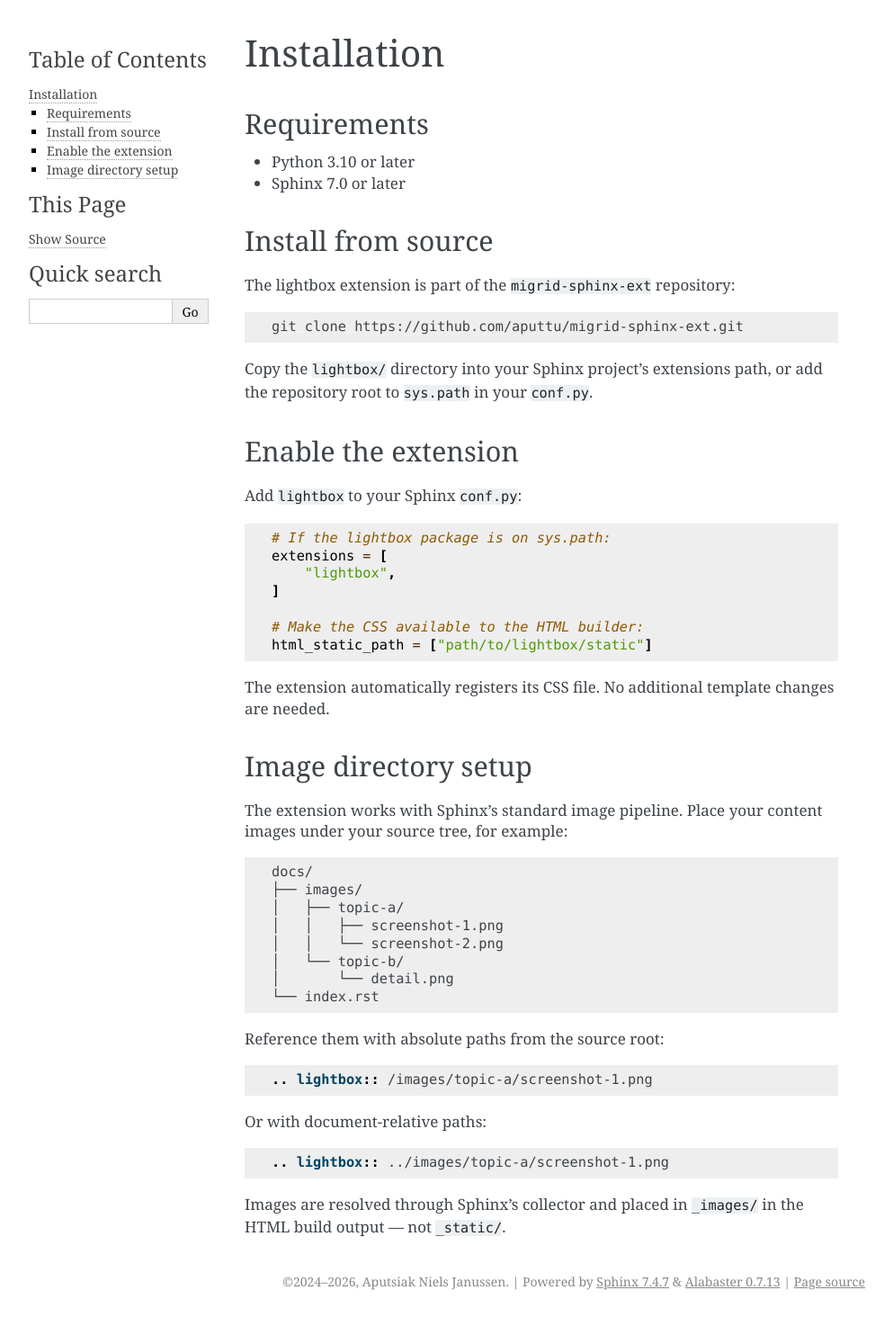
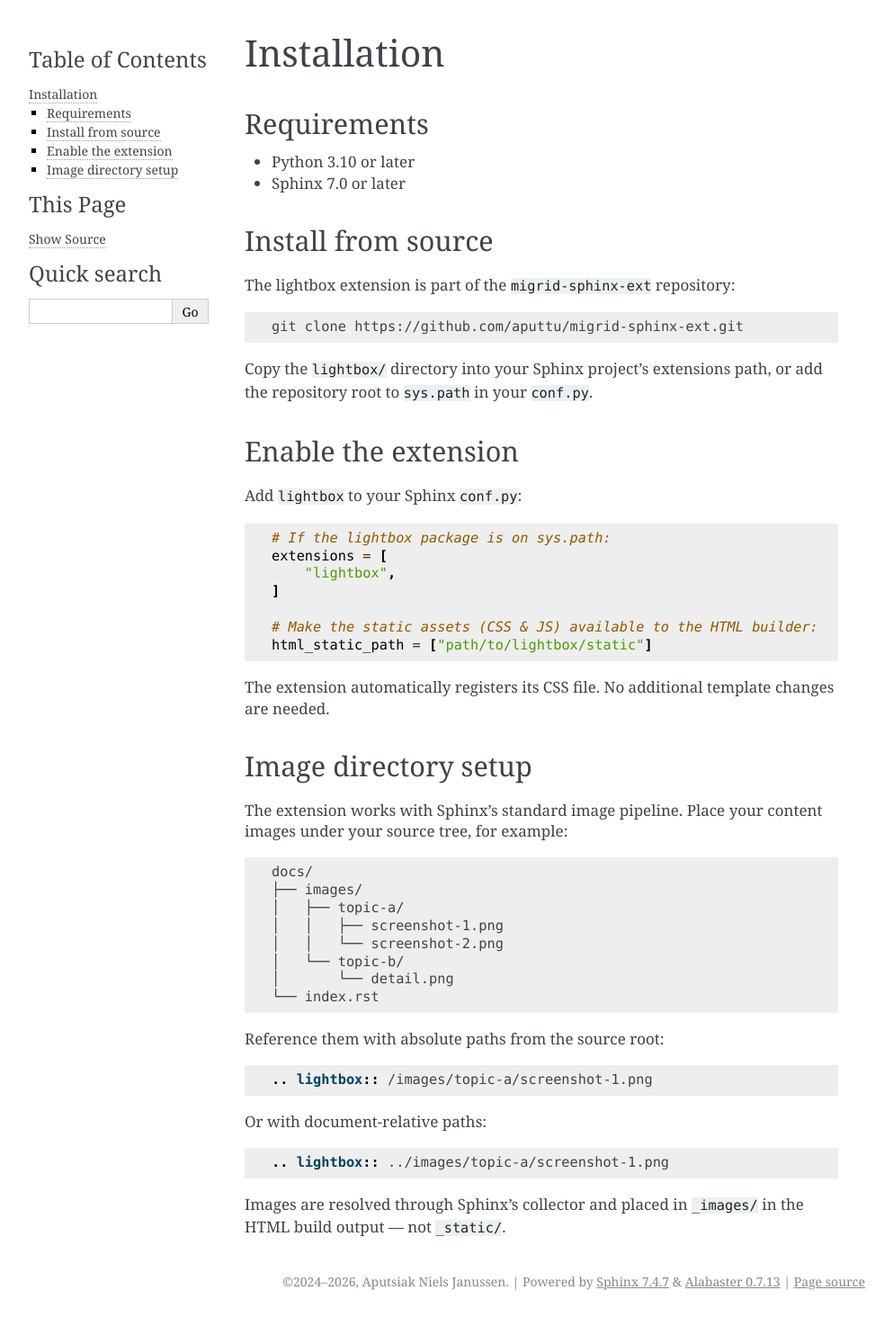
Before and after one commit to aputtu/sphinx-lightbox, a Sphinx documentation site: the page built from docs/installation.rst, in a window 1280 px wide. Shown: the whole page at 90% size, without its empty margins (148-1141 px from the left). Built offline with Sphinx 7.4.7, drawn with Linux system fonts in a browser that asks for light colours; the version number is read from the project's files by our own code.

Commit message:
chore: update explanation of installation

```diff
--- a/docs/installation.rst
+++ b/docs/installation.rst
@@ -32,7 +32,7 @@ Add ``lightbox`` to your Sphinx ``conf.py``:
        "lightbox",
    ]
 
-   # Make the CSS available to the HTML builder:
+   # Make the static assets (CSS & JS) available to the HTML builder:
    html_static_path = ["path/to/lightbox/static"]
 
 The extension automatically registers its CSS file.  No additional template
```
